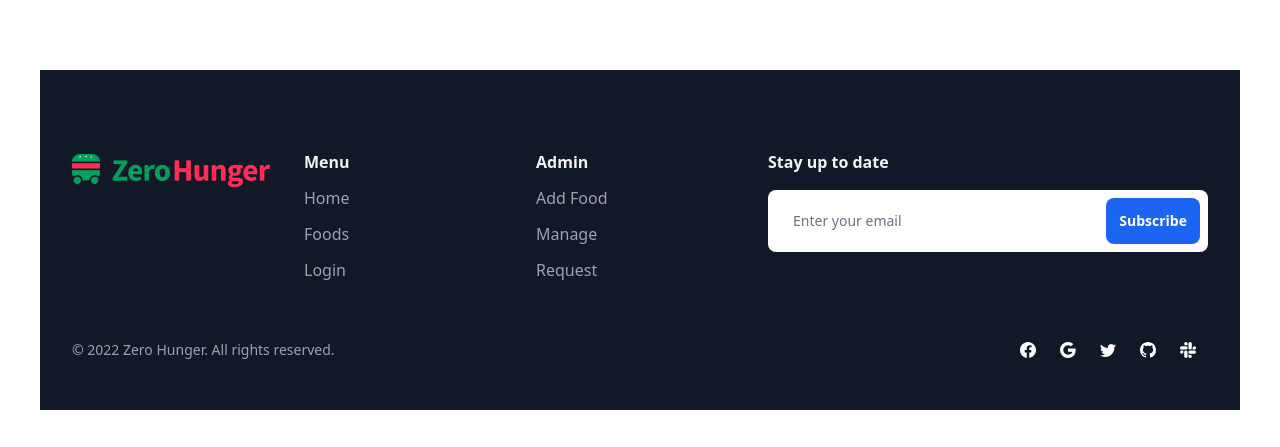
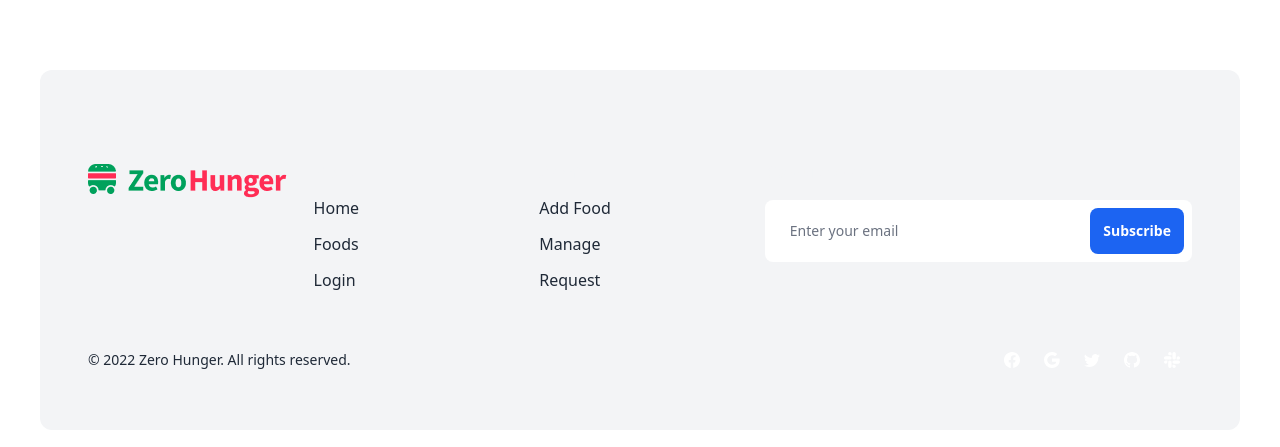
Before and after one commit to CodeWithRashed/zero-hunger-client-side, a React (Vite) app: page / in a window 1280 px wide. Shown: the part 3086-3533 px from the top of the page. Before the commit the page ends 3496 px from the top, so only its background shows below. Built offline with nearby package versions, Linux system fonts and the light colour scheme; no server answers.

Commit message:
dark mode optimize

```diff
--- a/src/components/Footer/Footer.jsx
+++ b/src/components/Footer/Footer.jsx
@@ -3,9 +3,9 @@ import logo from '../../assets/logo.png'
 
 const Footer = () => {
   return (
-    <div>
+    <div className="pb-5">
 
-      <footer className="bg-gray-900 w-full">
+      <footer className="bg-gray-100 px-2 py-2.5 dark:border-gray-700 dark:bg-gray-800 sm:px-4 rounded-xl text-gray-800 dark:text-gray-300 hover:dark:text-gray-200  w-full">
   <div className="w-full max-w-[85rem] py-10 px-4 sm:px-6 lg:px-8 lg:pt-20 mx-auto">
     {/* <!-- Grid --> */}
     <div className="grid grid-cols-2 md:grid-cols-4 lg:grid-cols-5 gap-6">
@@ -20,9 +20,9 @@ const Footer = () => {
         <h4 className="font-semibold text-gray-100">Menu</h4>
 
         <div className="mt-3 grid space-y-3">
-          <p><Link className="inline-flex gap-x-2 text-gray-400 hover:text-gray-200 dark:focus:outline-none dark:focus:ring-1 dark:focus:ring-gray-600" to="/">Home</Link></p>
-          <p><Link className="inline-flex gap-x-2 text-gray-400 hover:text-gray-200 dark:focus:outline-none dark:focus:ring-1 dark:focus:ring-gray-600" to="/food">Foods</Link></p>
-          <p><Link className="inline-flex gap-x-2 text-gray-400 hover:text-gray-200 dark:focus:outline-none dark:focus:ring-1 dark:focus:ring-gray-600" to="/login">Login</Link></p>
+          <p><Link className="inline-flex gap-x-2 text-gray-800 dark:text-gray-300 hover:dark:text-gray-200  hover:text-gray-900 dark:focus:outline-none dark:focus:ring-1 dark:focus:ring-gray-600" to="/">Home</Link></p>
+          <p><Link className="inline-flex gap-x-2 text-gray-800 dark:text-gray-300 hover:dark:text-gray-200  hover:text-gray-900 dark:focus:outline-none dark:focus:ring-1 dark:focus:ring-gray-600" to="/food">Foods</Link></p>
+          <p><Link className="inline-flex gap-x-2 text-gray-800 dark:text-gray-300 hover:dark:text-gray-200  hover:text-gray-900 dark:focus:outline-none dark:focus:ring-1 dark:focus:ring-gray-600" to="/login">Login</Link></p>
         </div>
       </div>
       {/* <!-- End Col --> */}
@@ -31,9 +31,9 @@ const Footer = () => {
         <h4 className="font-semibold text-gray-100">Admin</h4>
 
         <div className="mt-3 grid space-y-3">
-          <p><Link className="inline-flex gap-x-2 text-gray-400 hover:text-gray-200 dark:focus:outline-none dark:focus:ring-1 dark:focus:ring-gray-600" to="/add">Add Food</Link></p>
-          <p><Link className="inline-flex gap-x-2 text-gray-400 hover:text-gray-200 dark:focus:outline-none dark:focus:ring-1 dark:focus:ring-gray-600" to="/manage">Manage</Link></p>
-          <p><Link className="inline-flex gap-x-2 text-gray-400 hover:text-gray-200 dark:focus:outline-none dark:focus:ring-1 dark:focus:ring-gray-600" to="/request">Request</Link> </p>
+          <p><Link className="inline-flex gap-x-2 text-gray-800 dark:text-gray-300 hover:dark:text-gray-200  hover:text-gray-900 dark:focus:outline-none dark:focus:ring-1 dark:focus:ring-gray-600" to="/add">Add Food</Link></p>
+          <p><Link className="inline-flex gap-x-2 text-gray-800 dark:text-gray-300 hover:dark:text-gray-200  hover:text-gray-900 dark:focus:outline-none dark:focus:ring-1 dark:focus:ring-gray-600" to="/manage">Manage</Link></p>
+          <p><Link className="inline-flex gap-x-2 text-gray-800 dark:text-gray-300 hover:dark:text-gray-200  hover:text-gray-900 dark:focus:outline-none dark:focus:ring-1 dark:focus:ring-gray-600" to="/request">Request</Link> </p>
 
         </div>
       </div>
@@ -46,7 +46,7 @@ const Footer = () => {
           <div className="mt-4 flex flex-col items-center gap-2 sm:flex-row sm:gap-3 bg-white rounded-lg p-2 dark:bg-gray-800">
             <div className="w-full">
               <label htmlFor="hero-input" className="sr-only">Search</label>
-              <input type="text" id="hero-input" name="hero-input" className="py-3 px-4 block w-full border-transparent rounded-lg text-sm focus:border-blue-500 focus:ring-blue-500 disabled:opacity-50 disabled:pointer-events-none dark:bg-slate-900 dark:border-transparent dark:text-gray-400 dark:focus:ring-gray-600" placeholder="Enter your email"/>
+              <input type="text" id="hero-input" name="hero-input" className="py-3 px-4 block w-full border-transparent rounded-lg text-sm focus:border-blue-500 focus:ring-blue-500 disabled:opacity-50 disabled:pointer-events-none dark:bg-slate-900 dark:border-transparent dark:text-gray-800  hover:dark:text-gray-200  dark:focus:ring-gray-600" placeholder="Enter your email"/>
             </div>
             <a className="w-full sm:w-auto whitespace-nowrap p-3 inline-flex justify-center items-center gap-x-2 text-sm font-semibold rounded-lg border border-transparent bg-blue-600 text-white hover:bg-blue-700 disabled:opacity-50 disabled:pointer-events-none dark:focus:outline-none dark:focus:ring-1 dark:focus:ring-gray-600" href="#">
               Subscribe
@@ -61,7 +61,7 @@ const Footer = () => {
 
     <div className="mt-5  sm:mt-12 grid gap-y-2 sm:gap-y-0 sm:flex sm:justify-between sm:items-center">
       <div className="flex justify-between items-center">
-        <p className="text-sm  text-gray-400">© 2022 Zero Hunger. All rights reserved.</p>
+        <p className="text-sm  text-gray-800 dark:text-gray-300 hover:dark:text-gray-200 ">© 2022 Zero Hunger. All rights reserved.</p>
       </div>
       {/* End Col */}
 
```
